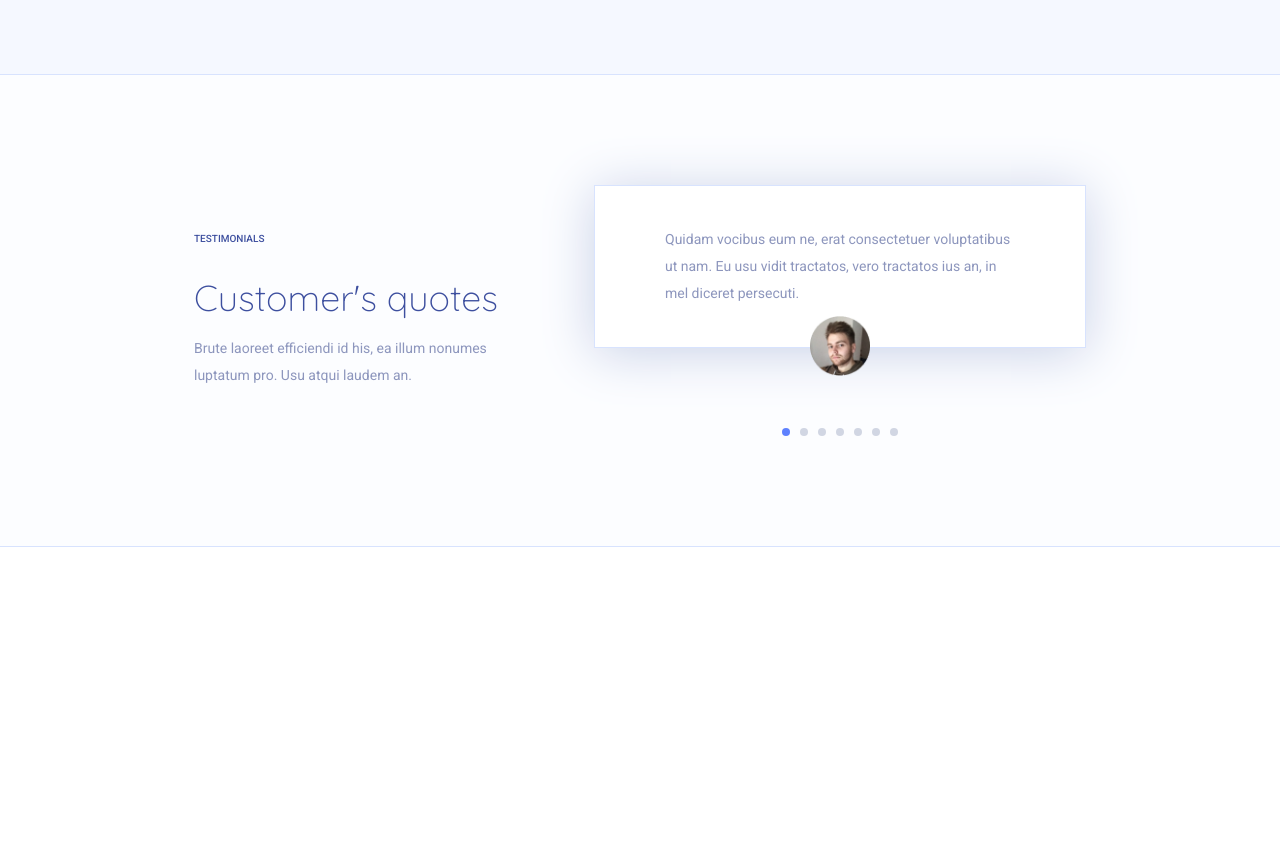
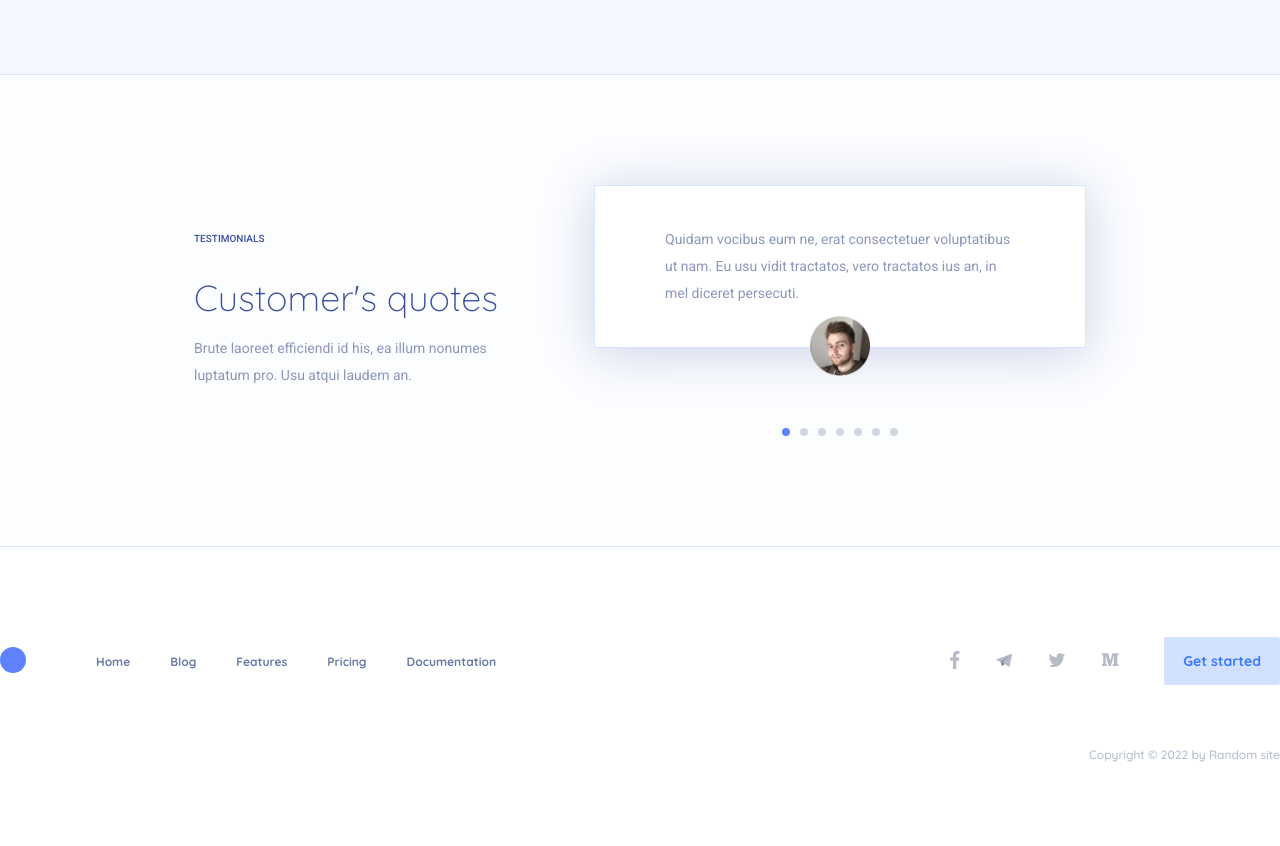
Before and after one commit to ablbsk/landing-page-projects, a website built with webpack: page 01-productivity/src/index.html in a window 1280 px wide. Shown: the part 3770-4616 px from the top of the page. Before the commit the page ends 4317 px from the top, so only its background shows below. Built offline with nearby package versions, Linux system fonts and the light colour scheme.

Commit message:
feat: add footer

```diff
--- a/01-productivity/src/index.html
+++ b/01-productivity/src/index.html
@@ -255,6 +255,60 @@
     </div>
   </section>
 </main>
+<footer class="footer">
+  <div class="wrapper footer__wrapper">
+    <div class="footer__content">
+      <a href="#header">
+        <img class="logo" src="./assets/icons/logo.svg" alt="Productivity — Logo">
+      </a>
+      <nav class="navigation">
+        <ul class="navigation__list">
+          <li class="navigation__item">
+            <a class="link" href="#header">Home</a>
+          </li>
+          <li class="navigation__item">
+            <a class="link" href="#blog">Blog</a>
+          </li>
+          <li class="navigation__item">
+            <a class="link" href="#features">Features</a>
+          </li>
+          <li class="navigation__item">
+            <a class="link" href="#">Pricing</a>
+          </li>
+          <li class="navigation__item">
+            <a class="link" href="#">Documentation</a>
+          </li>
+        </ul>
+      </nav>
+      <div class="socials">
+        <ul class="social__list">
+          <li class="social__item">
+            <a class="social__link" href="#">
+              <span class="icon icon--facebook"></span>
+            </a>
+          </li>
+          <li class="social__item">
+            <a class="social__link" href="#">
+              <span class="icon icon--telegram"></span>
+            </a>
+          </li>
+          <li class="social__item">
+            <a class="social__link" href="#">
+              <span class="icon icon--twitter"></span>
+            </a>
+          </li>
+          <li class="social__item">
+            <a class="social__link" href="#">
+              <span class="icon icon--medium"></span>
+            </a>
+          </li>
+        </ul>
+      </div>
+      <button class="button button--transition">Get started</button>
+    </div>
+    <p class="footer__copyright">Copyright © 2022 by Random site</p>
+  </div>
+</footer>
 <link
   href="https://fonts.googleapis.com/css2?family=Quicksand:wght@300;400;500;700&family=Roboto:wght@400;500;700&display=swap"
   rel="stylesheet">
--- /dev/null
+++ b/01-productivity/src/styles/layout/_footer.scss
@@ -0,0 +1,15 @@
+.footer__wrapper {
+	padding: 9rem 0;
+}
+
+.footer__content {
+	display: flex;
+	align-items: center;
+}
+
+.footer__copyright {
+	@include font($font-family-primary, $font-size-s, 0.05rem, $font-weight-medium);
+	margin-top: 7rem;
+	text-align: right;
+	color: #AEB8D0;
+}
--- a/01-productivity/src/styles/main.scss
+++ b/01-productivity/src/styles/main.scss
@@ -22,6 +22,7 @@
 @import "layout/blog";
 @import "layout/customers";
 @import "layout/features";
+@import "layout/footer";
 @import "layout/header";
 @import "layout/plan";
 @import "layout/promo";
```
Also changed, not shown: 01-productivity/src/styles/main.css, 1 other file.
